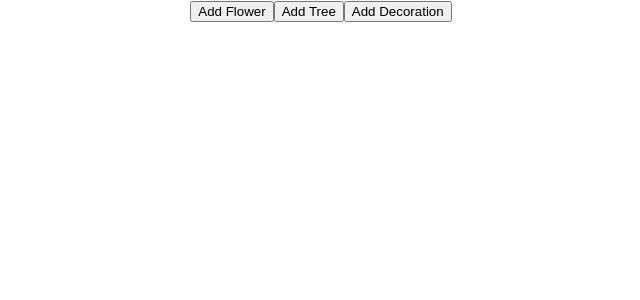
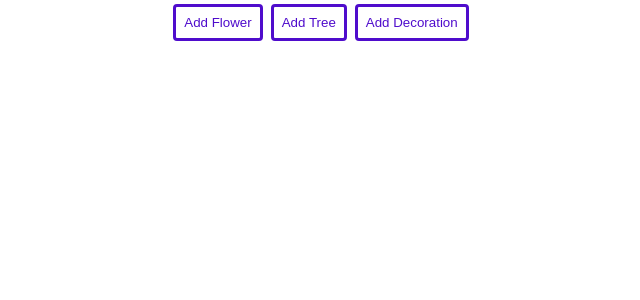
Before and after one commit to MadHatter01/React-Snippets, a React (Create React App) app in the folder virtual-garden/: page / in a window 1280 px wide. Shown: the top 300 px of the page, without its empty margins (319-959 px from the left). Built offline with nearby package versions, Linux system fonts and the light colour scheme.

Commit message:
styling button

```diff
--- a/virtual-garden/src/App.css
+++ b/virtual-garden/src/App.css
@@ -47,3 +47,19 @@ h2{
   border-radius:1rem;
   opacity:0.8;
 }
+
+.primary-btn{
+  border: 3px solid rgb(79, 12, 204);
+  padding: 8px;
+  border-radius: 4px;
+  color: rgb(79, 12, 204);
+  background-color: white;;
+  margin: 4px;
+
+}
+
+.primary-btn:hover{
+  cursor:pointer;
+  background-color: rgb(79, 12, 204);
+  color:white;
+}
--- a/virtual-garden/src/components/Toolbar.js
+++ b/virtual-garden/src/components/Toolbar.js
@@ -3,9 +3,9 @@ import React from 'react';
 const Toolbar = ({ onAddElement }) => {
   return (
     <div className="toolbar">
-      <button onClick={() => onAddElement('flower')}>Add Flower</button>
-      <button onClick={() => onAddElement('tree')}>Add Tree</button>
-      <button onClick={() => onAddElement('decoration')}>Add Decoration</button>
+      <button className="primary-btn" onClick={() => onAddElement('flower')} >Add Flower</button>
+      <button className="primary-btn" onClick={() => onAddElement('tree')}>Add Tree</button>
+      <button className="primary-btn" onClick={() => onAddElement('decoration')}>Add Decoration</button>
     </div>
   );
 };
```
